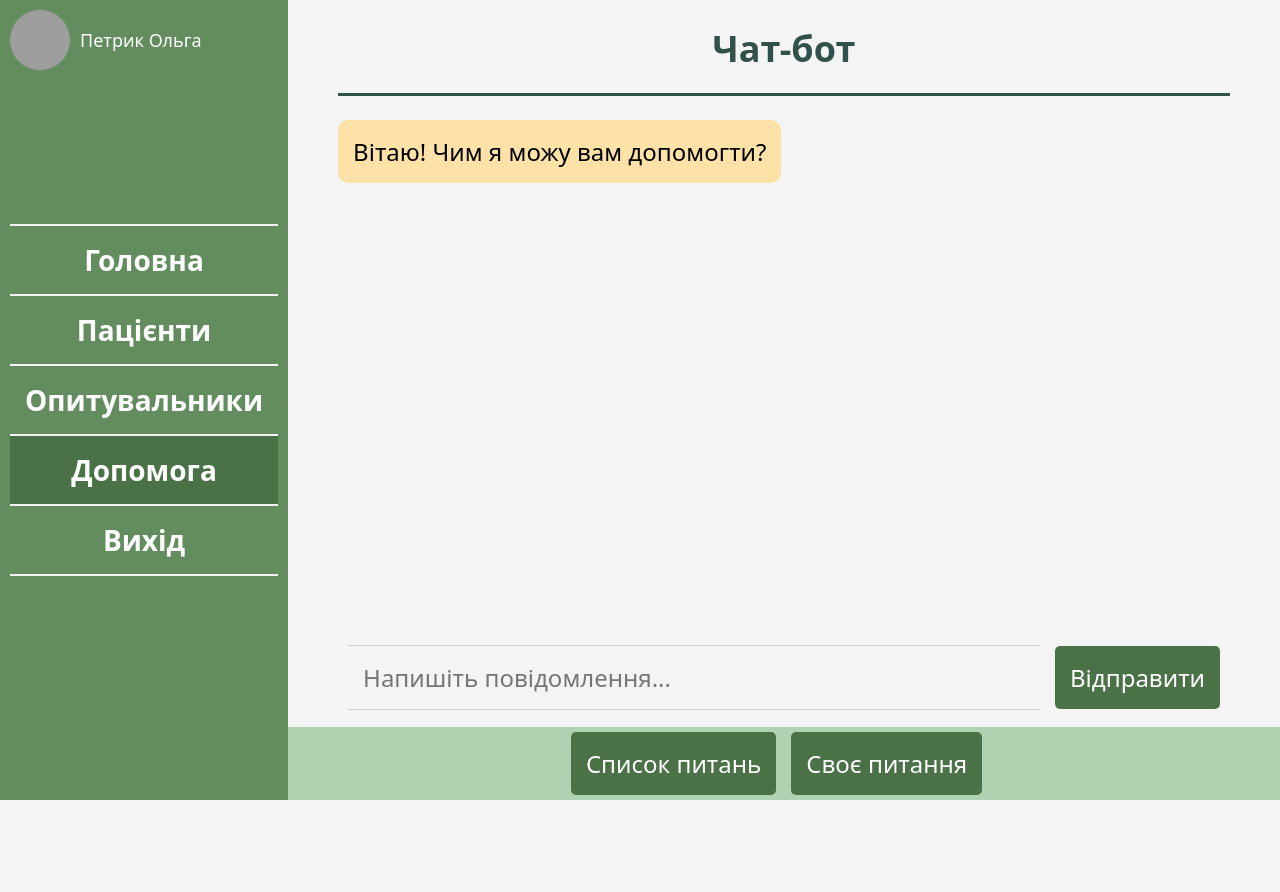
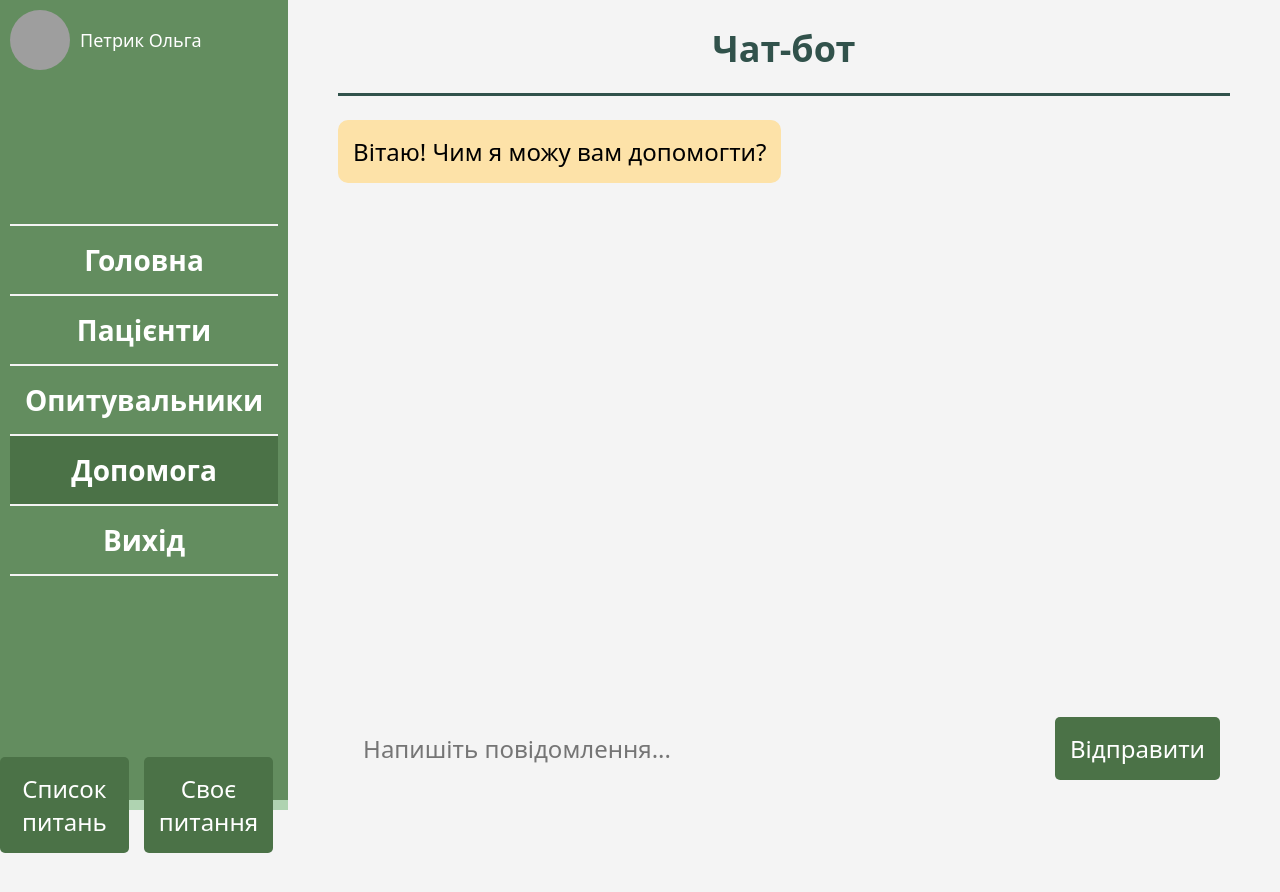
Before and after one commit to Denys-Mec/labaappz, a React (Create React App) app in the folder appzfront/: page /chatbot in a window 1280 px wide. Shown: the top 892 px of the page. Before the commit the page ends 800 px from the top, so only its background shows below. Built offline with nearby package versions, Linux system fonts and the light colour scheme; grey boxes are pictures that could not be loaded.

Commit message:
styles-fix

```diff
--- a/appzfront/src/pages/ChatBot.js
+++ b/appzfront/src/pages/ChatBot.js
@@ -1,7 +1,8 @@
 import React, { useState } from 'react';
 import Navbar from '../components/Navbar';
 import Header from '../components/Header';
-import '../style/chat-bot.css'; // Import the CSS file for styling
+import '../style/general.css';
+import '../style/chat-bot.css';
 
 const ChatBot = () => {
   const [messages, setMessages] = useState([
@@ -43,7 +44,7 @@ const ChatBot = () => {
           value={newMessage}
           onChange={(e) => setNewMessage(e.target.value)}
         />
-        <button onClick={handleSendMessage}>Відправити</button>
+        <button className='chat-bot-button' onClick={handleSendMessage}>Відправити</button>
       </div>
     </div>
   );
@@ -54,7 +55,6 @@ const ChatBotPage = () => {
     <div className={'page'}>
       <Navbar />
       <div className={'content'}>
-        <div className={'content-page'}>
             <Header content={'Чат-бот'} />
             <ChatBot />
         </div>
@@ -62,7 +62,6 @@ const ChatBotPage = () => {
         <button className="footer-button">Список питань</button>
         <button className="footer-button">Своє питання</button>
       </div>
-      </div>
     </div>
   );
 };
--- a/appzfront/src/pages/Question.js
+++ b/appzfront/src/pages/Question.js
@@ -1,5 +1,8 @@
 // Question.js
 import React, { useState } from 'react';
+import '../style/general.css';
+import "../style/signin.css"
+
 const Question = ({ id, question, answer, onAnswerChange }) => {
   const [isExpanded, setIsExpanded] = useState(false);
 
--- a/appzfront/src/pages/Questions.js
+++ b/appzfront/src/pages/Questions.js
@@ -2,7 +2,9 @@
 import React, { useState } from 'react';
 import Navbar from '../components/Navbar';
 import Header from '../components/Header';
-import Question from '../pages/Question'; // Import the Question component
+import Question from '../pages/Question';
+import '../style/general.css';
+import "../style/questions.css"
 
 const Questions = () => {
   // State to manage questions and their responses
@@ -29,7 +31,7 @@ const Questions = () => {
   return (
     <div className={'page'}>
       <Navbar />
-      <div className={'content-page'}>
+      <div className={'content'}>
         <Header content={'Допомога'} />
         {/* Render questions using the Question component */}
         <div className={'questions-container'}>
--- a/appzfront/src/style/chat-bot.css
+++ b/appzfront/src/style/chat-bot.css
@@ -35,15 +35,22 @@
     border-bottom: 1px solid #ccc;
 
   }
-
-  button {
+  .user-message,
+  .bot-message,
+  .chat-bot-button,
+  .footer-button{
+    font-size: 24px;
     padding: 15px;
     background-color: #4B7247;
+  }
+
+  .footer-button,
+  .chat-bot-button,
+  .user-message{
     color: #fff;
+    cursor: pointer;
     border: none;
     border-radius: 5px;
-    cursor: pointer;
-    font-size: 24px;
   }
 
   .chat-messages {
@@ -55,17 +62,15 @@
 
   .user-message,
   .bot-message {
-    font-size: 24px;
     max-width: 80%; /* Set a maximum width for messages */
-    padding: 15px;
     margin-bottom: 8px;
     border-radius: 10px;
     word-wrap: break-word; /* Allow long words to wrap */
   }
 
   .user-message {
+    color: #fff;
     background-color: #6f9b6a;
-    color: #fff;
     align-self: flex-end; /* Align user messages to the right */
   }
 
@@ -73,3 +78,7 @@
     background-color: rgb(253, 226, 168); /* Light yellow background color */
     align-self: flex-start; /* Align bot messages to the left */
   }
+
+  .footer-button {
+    margin-right: 15px;
+  }
--- a/appzfront/src/style/general.css
+++ b/appzfront/src/style/general.css
@@ -38,81 +38,8 @@ body {
   }
 
 .content {
-    /* padding: 0 50px; */
-    height: 100%;
-    display: flex;
-    flex-direction: column;
-}
-.content-page {
     padding: 0 50px;
     height: 100%;
     display: flex;
     flex-direction: column;
 }
-  /* Question.css */
-.question-item {
-    display: flex;
-    justify-content: space-between;
-    align-items: center;
-    padding: 10px;
-    cursor: pointer;
-    color: #31524B;
-    font-size: 24px;
-    background-color: #afd3b1;
-    border-top: 3px solid #31524B;
-    flex-wrap: wrap; /* Allow items to wrap onto the next row */
-
-  }
-
-  .question:last-child {
-    border-bottom: 3px solid #31524B;
-     /* Adjust the color and size as needed */
-  }
-
-  .question-content {
-    flex: 1;
-  }
-
-  .question-expand button {
-    background: none;
-    border: none;
-    cursor: pointer;
-    font-size: 24px;
-    color: #31524B;
-  }
-
-  .question-details:active {
-    width: 100%;
-    border-top: 3px solid #31524B;
-  }
-
-  input{
-    border:none;
-    font-size: 24px;
-    color: #31524B;
-    background-color: #F4F4F4;
-  }
-
-  .footer {
-    display: flex;
-    justify-content: center;
-    align-items: center;
-    background-color: #afd3b1;
-    width: 100%;
-    height: 10%;
-  }
-
-  .footer-button {
-    background-color: #4B7247;
-    color: #fff;
-    padding: 15px;
-    border: none;
-    border-radius: 5px;
-    cursor: pointer;
-    margin-right: 15px;
-  }
-
-  .footer-button:hover {
-    background-color: #4B7247;
-    transition: 0.1s;
-  }
--- /dev/null
+++ b/appzfront/src/style/questions.css
@@ -0,0 +1,67 @@
+
+  .question-item {
+    display: flex;
+    justify-content: space-between;
+    align-items: center;
+    padding: 10px;
+    cursor: pointer;
+    color: #31524B;
+    font-size: 24px;
+    background-color: #afd3b1;
+    border-top: 3px solid #31524B;
+    flex-wrap: wrap; /* Allow items to wrap onto the next row */
+
+  }
+
+  .question:last-child {
+    border-bottom: 3px solid #31524B;
+     /* Adjust the color and size as needed */
+  }
+
+  .question-content {
+    flex: 1;
+  }
+
+  .question-expand button {
+    background: none;
+    border: none;
+    cursor: pointer;
+    font-size: 24px;
+    color: #31524B;
+  }
+
+  .question-details:active {
+    width: 100%;
+    border-top: 3px solid #31524B;
+  }
+
+  input{
+    border:none;
+    font-size: 24px;
+    color: #31524B;
+    background-color: #F4F4F4;
+  }
+
+  .footer {
+    display: flex;
+    justify-content: center;
+    align-items: center;
+    background-color: #afd3b1; /* Light green background color */
+    width: 100%;
+    height: 10%;
+  }
+
+  .footer-button {
+    background-color: #4B7247;
+    color: #fff;
+    padding: 15px;
+    border: none;
+    border-radius: 5px;
+    cursor: pointer;
+    margin-right: 15px;
+  }
+
+  .footer-button:hover {
+    background-color: #4B7247;
+    transition: 0.1s;
+  }
```
